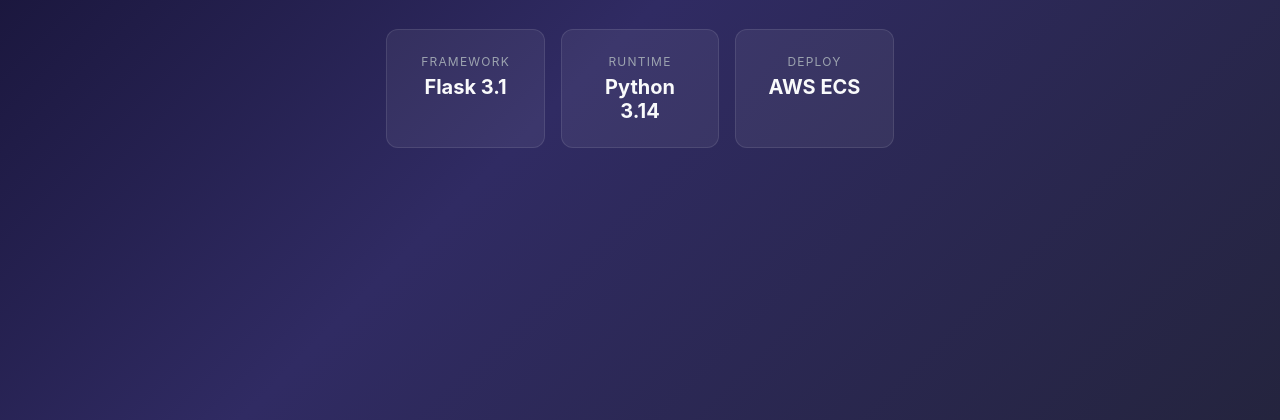
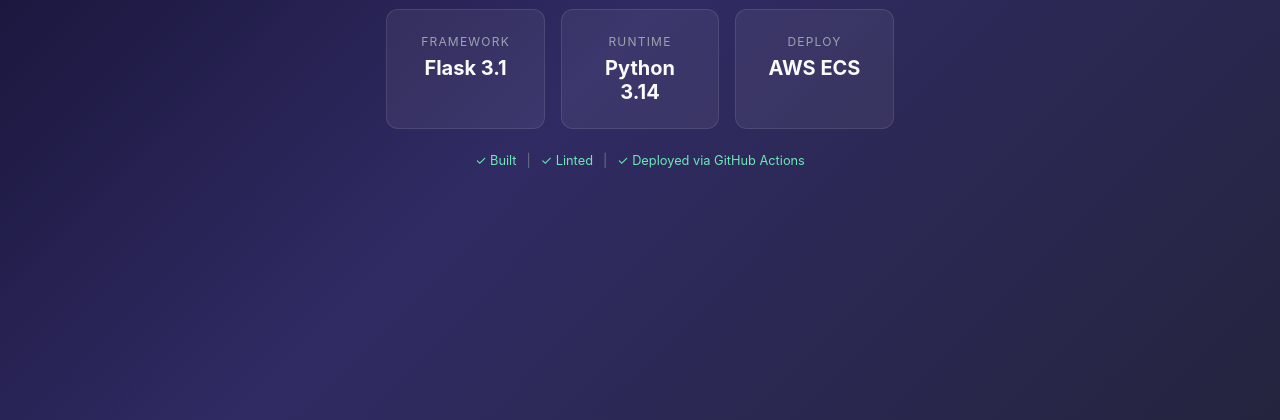
Before and after one commit to ajay1504/devlop, a plain HTML site: page templates/index.html in a window 1280 px wide. Shown: the part 380-800 px from the top of the page. Drawn offline with Linux system fonts and the light colour scheme.

```diff
--- a/templates/index.html
+++ b/templates/index.html
@@ -63,6 +63,12 @@
             font-size: 1.25rem;
             color: #f9fafb;
         }
+        .status {
+            margin-top: 1.5rem;
+            font-size: 0.8rem;
+            color: #6ee7b7;
+        }
+        .status span { color: #6b7280; margin: 0 0.4rem; }
     </style>
 </head>
 <body>
@@ -83,6 +89,9 @@
                 <strong>AWS ECS</strong>
             </div>
         </div>
+        <div class="status">
+            ✓ Built <span>|</span> ✓ Linted <span>|</span> ✓ Deployed via GitHub Actions
+        </div>
     </div>
 </body>
 </html>
```
